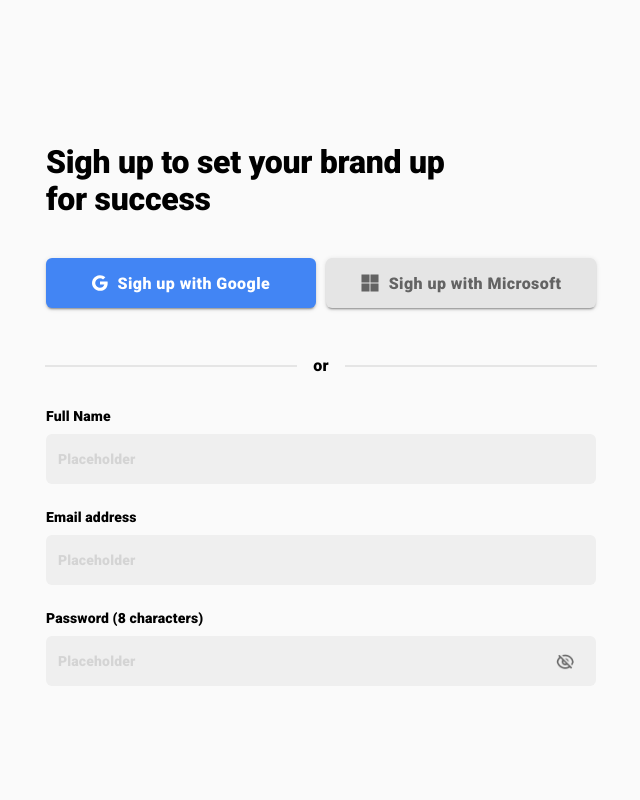
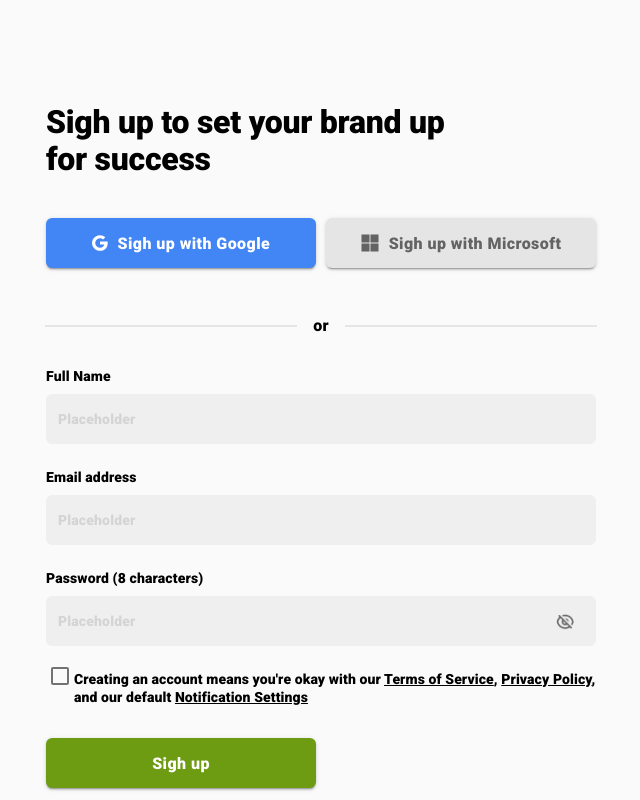
Before and after one commit to rabchukVoypost/materialui, a React (Create React App) app: page /sign-up in a window 1280 px wide. Shown: the whole page, without its empty margins (319-959 px from the left). Built offline with nearby package versions, Linux system fonts and the light colour scheme.

Commit message:
final version with some inaccuracies

```diff
--- a/src/common/theme.tsx
+++ b/src/common/theme.tsx
@@ -6,6 +6,13 @@ const defaultTheme = createMuiTheme({
 
 const theme = createMuiTheme({
     overrides: {
+        MuiCssBaseline:{
+          "@global":{
+              a:{
+                  textDecoration:"underline"
+              }
+          }
+        },
         MuiAvatar:{
           root:{
               width: "18px",
@@ -13,7 +20,8 @@ const theme = createMuiTheme({
               position:"absolute",
               marginTop:"43px",
               marginLeft:"510px",
-              zIndex:2
+              zIndex:2,
+              cursor:"pointer"
           }
         },
         MuiDivider: {
@@ -21,6 +29,13 @@ const theme = createMuiTheme({
                 border: "1px solid #E5E5E5",
                 width: "252px",
                 marginTop: defaultTheme.spacing(12),
+            }
+        },
+        MuiIconButton:{
+            root:{
+                width: "28px",
+                height: "28px",
+                borderRadius: "6px"
             }
         },
         MuiTypography: {
@@ -72,7 +87,7 @@ const theme = createMuiTheme({
             subtitle2: {
                 fontWeight: 300,
                 fontSize: "14px",
-                lineHeight: "16px"
+                lineHeight: "18px"
             }
         },
         MuiTextField: {
--- /dev/null
+++ b/src/components/CheckBox/index.tsx
@@ -0,0 +1,3 @@
+import CheckBox from "@material-ui/core/Checkbox";
+
+export default CheckBox;
--- a/src/components/SignUp/index.tsx
+++ b/src/components/SignUp/index.tsx
@@ -1,4 +1,4 @@
-import React from "react";
+import React, {useState} from "react";
 import Typography from "../Typography"
 import InputBase from "../InputBase";
 import FormLabel from "@material-ui/core/FormLabel"
@@ -9,10 +9,12 @@ import Divider from "../Divider";
 import microsoftSvg from "../../assets/microsoft.svg"
 import googleSvg from "../../assets/google.svg"
 import shapePng from "../../assets/Shape.png"
+import viewPng from "../../assets/view.png"
 import {Form, Formik} from "formik";
 import Avatar from "@material-ui/core/Avatar"
 import * as Yup from 'yup';
 import {FormControl} from "@material-ui/core";
+import CheckBox from "../CheckBox";
 
 const passRegExp = /^[A-Za-z0-9]+$/
 
@@ -27,8 +29,11 @@ const SignUpSchema = Yup.object().shape({
 
 
 const SignUp = () => {
+
+    const [passVisibility, setPassVisibility] = useState(false)
+
     return (
-        <Box display="flex" justifyContent="center" alignItems="center" pt={15}>
+        <Box display="flex" justifyContent="center" alignItems="center" pt={10}>
             <Box display="flex" justifyContent="center" alignItems="center" flexDirection="column" width="550px">
                 <Typography variant='h2'>{`Sigh up to set your brand up \nfor success`}</Typography>
                 <Box display="inherit" gridGap="10px" pt={5}>
@@ -45,10 +50,11 @@ const SignUp = () => {
                 </Box>
 
 
-                <Formik initialValues={{name: "", email: "",password:""}} validationSchema={SignUpSchema}
+                <Formik initialValues={{name: "", email: "", password: "", checkbox: false}}
+                        validationSchema={SignUpSchema}
                         onSubmit={(values, {setSubmitting, resetForm}) => {
                             setSubmitting(true)
-                            alert(values)
+                            alert(JSON.stringify(values, null, 2))
                             setSubmitting(false)
                             resetForm()
                         }}>
@@ -58,33 +64,49 @@ const SignUp = () => {
                           touched,
                           handleChange,
                           handleBlur,
-                          isSubmitting,
+                          setFieldValue,
                           handleSubmit
                       }) => (
                         <Form>
                             <FormControl error={!!errors.name && !!touched.name}>
-                                <FormLabel  htmlFor="name">Full Name</FormLabel>
-                                <InputBase  id="name" aria-describedby="name-helper-text" type="text" name="name"
+                                <FormLabel htmlFor="name">Full Name</FormLabel>
+                                <InputBase id="name" aria-describedby="name-helper-text" type="text" name="name"
                                            placeholder="Placeholder" onChange={handleChange}
-                                            value={values.name} onBlur={handleBlur}></InputBase>
-                                <FormHelperText  id="name-helper-text">{touched.name && errors.name} </FormHelperText>
+                                           value={values.name} onBlur={handleBlur}></InputBase>
+                                <FormHelperText id="name-helper-text">{touched.name && errors.name} </FormHelperText>
                             </FormControl>
                             <FormControl error={!!errors.email && !!touched.email}>
-                                <FormLabel  htmlFor="email">Email address</FormLabel>
-                                <InputBase  id="email" aria-describedby="email-helper-text" type="text" name="email"
+                                <FormLabel htmlFor="email">Email address</FormLabel>
+                                <InputBase id="email" aria-describedby="email-helper-text" type="text" name="email"
                                            placeholder="Placeholder" onChange={handleChange}
-                                            value={values.email} onBlur={handleBlur}></InputBase>
-                                <FormHelperText  id="email-helper-text">{touched.email && errors.email}</FormHelperText>
+                                           value={values.email} onBlur={handleBlur}></InputBase>
+                                <FormHelperText id="email-helper-text">{touched.email && errors.email}</FormHelperText>
                             </FormControl>
-
                             <FormControl error={!!errors.password && !!touched.password}>
-                                <FormLabel htmlFor="password"> <Avatar alt="Remy Sharp" src={shapePng}/> Password (8 characters)</FormLabel>
-                                <InputBase  id="password" aria-describedby="password-helper-text" type="password" name="password"
+                                <FormLabel htmlFor="password"> <Avatar
+                                    onClick={() => setPassVisibility(!passVisibility)} alt="none"
+                                    src={passVisibility ? viewPng : shapePng}/>
+                                    Password (8 characters)</FormLabel>
+                                <InputBase id="password" aria-describedby="password-helper-text"
+                                           type={passVisibility ? "text" : "password"}
+                                           name="password"
                                            placeholder="Placeholder" onChange={handleChange}
                                            value={values.password} onBlur={handleBlur}></InputBase>
-                                <FormHelperText  id="password-helper-text">{touched.password && errors.password} </FormHelperText>
+                                <FormHelperText
+                                    id="password-helper-text">{touched.password && errors.password} </FormHelperText>
                             </FormControl>
-
+                            <Box display="flex" alignItems="center" mb={4}>
+                                <CheckBox
+                                    checked={values.checkbox}
+                                    onClick={() => setFieldValue('checkbox', !values.checkbox)}
+                                    onChange={handleChange}
+                                    color="default"
+                                />
+                                <Typography variant="subtitle2">Creating an account means you're okay with our <a>Terms
+                                    of Service</a>, <a>Privacy Policy</a>, and our default <a>Notification Settings</a></Typography>
+                            </Box>
+                            <Button onClick={() => handleSubmit()} disabled={!errors} type="submit" color="secondary"
+                                    variant='contained' size='large'>Sigh up</Button>
                         </Form>)}
                 </Formik>
             </Box>
```
Also changed, not shown: src/assets/view.png (added).
